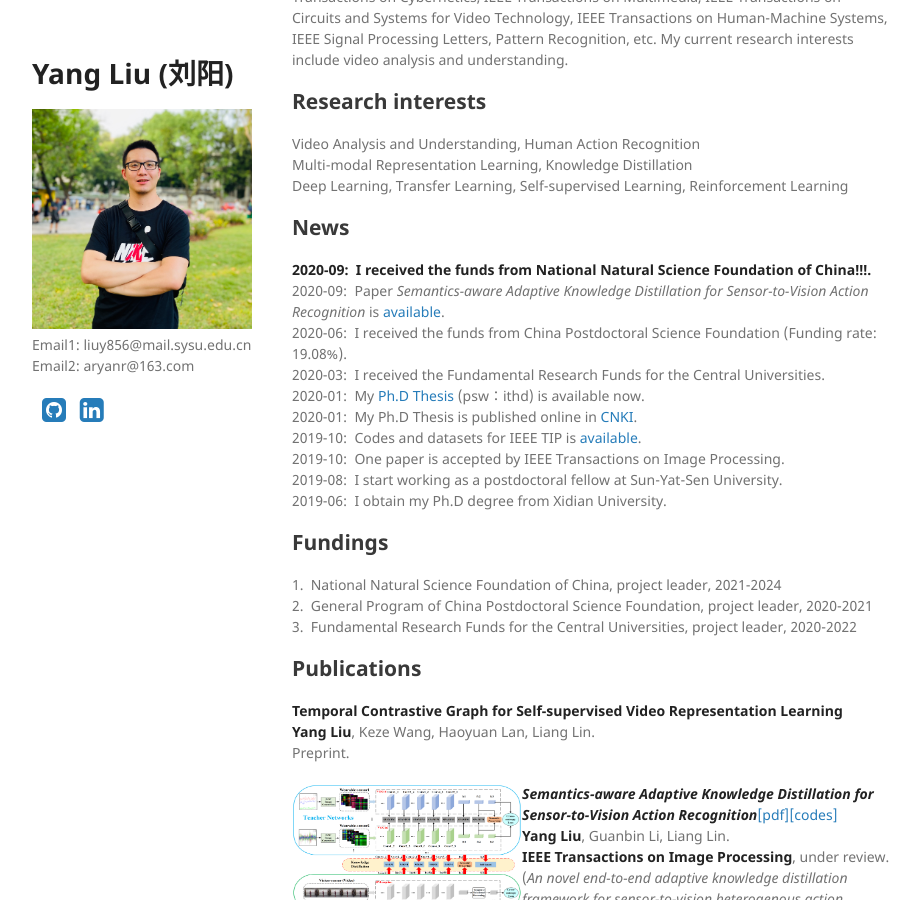
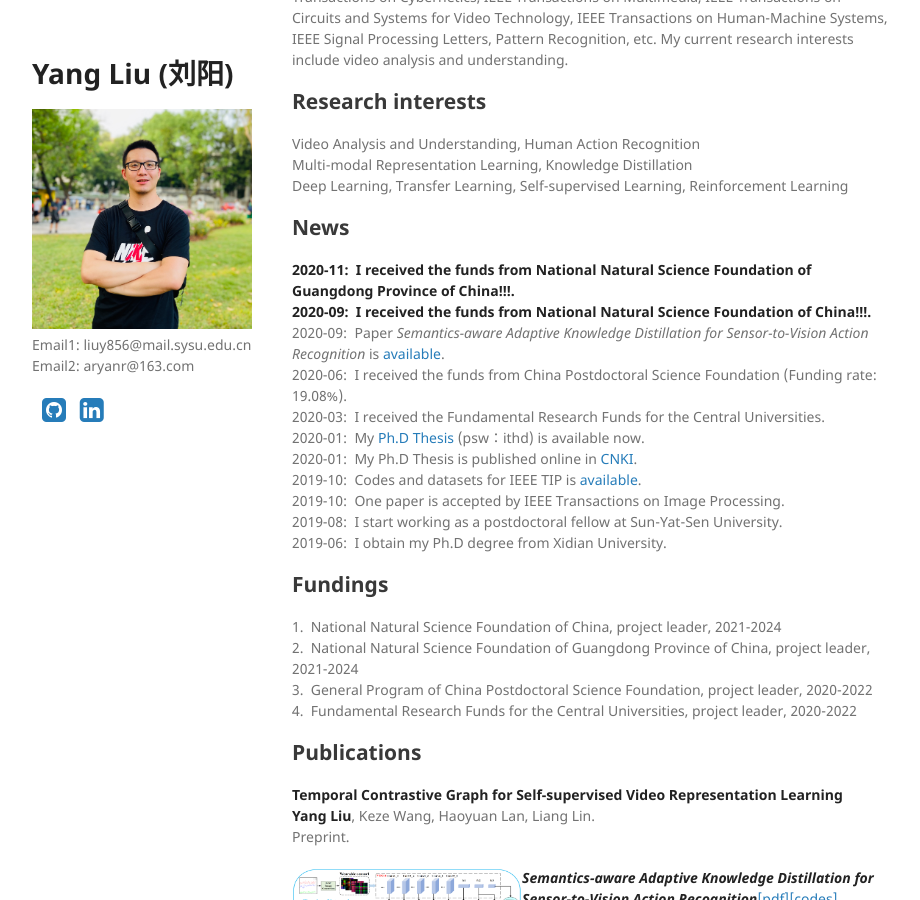
Before and after one commit to YangLiu9208/home, a Jekyll site: the page built from index.md, in a window 1280 px wide and 900 px high, scrolled down 304 px. Shown: the whole window, without its empty margins (178-1098 px from the left). Built offline with Jekyll 4.4.1, drawn with Linux system fonts in a browser that asks for light colours; a style sheet for code colours, icons or effects is not loaded.

Commit message:
Update index.md

```diff
--- a/index.md
+++ b/index.md
@@ -12,6 +12,7 @@ Multi-modal Representation Learning, Knowledge Distillation
 Deep Learning, Transfer Learning, Self-supervised Learning, Reinforcement Learning
 
 ## News
+**2020-11:&nbsp; I received the funds from National Natural Science Foundation of Guangdong Province of China!!!.**
 **2020-09:&nbsp; I received the funds from National Natural Science Foundation of China!!!.**
 2020-09:&nbsp; Paper *Semantics-aware Adaptive Knowledge Distillation for Sensor-to-Vision Action Recognition* is [available](https://arxiv.org/abs/2009.00210).
 2020-06:&nbsp; I received the funds from China Postdoctoral Science Foundation (Funding rate: 19.08%).
@@ -25,8 +26,9 @@ Deep Learning, Transfer Learning, Self-supervised Learning, Reinforcement Learni
 
 ## Fundings
 1.&nbsp; National Natural Science Foundation of China, project leader, 2021-2024
-2.&nbsp; General Program of China Postdoctoral Science Foundation, project leader, 2020-2021
-3.&nbsp; Fundamental Research Funds for the Central Universities, project leader, 2020-2022
+2.&nbsp; National Natural Science Foundation of Guangdong Province of China, project leader, 2021-2024
+3.&nbsp; General Program of China Postdoctoral Science Foundation, project leader, 2020-2022
+4.&nbsp; Fundamental Research Funds for the Central Universities, project leader, 2020-2022
 
 ## Publications
 
```
